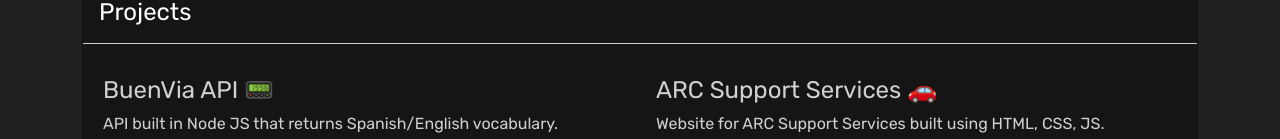
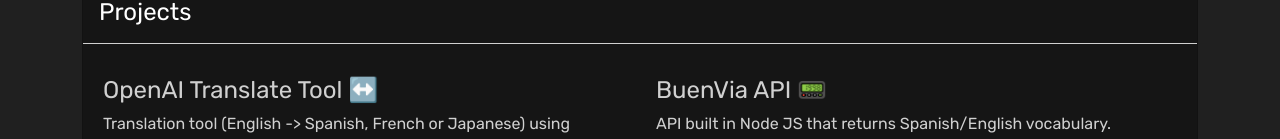
Before and after one commit to BuenVia/portfolio_react, a React (Create React App) app: page / in a window 1280 px wide. Shown: the part 643-782 px from the top of the page. Built offline with nearby package versions, Linux system fonts and the light colour scheme; no server answers.

Commit message:
addition of new project

```diff
--- a/src/projects.js
+++ b/src/projects.js
@@ -1,4 +1,14 @@
 const projects = [
+  {
+    id:8,
+    titleEng: 'OpenAI Translate Tool ↔️',
+    titleEsp: 'OpenAI Herramienta de traducción ↔️',
+    contentEng: 'Translation tool (English -> Spanish, French or Japanese) using OpenAI\'s gpt-4 API.',
+    contentEsp: 'Herramienta de traducción (inglés -> español, francés, japonés) con la API gpt-4 de OpenAI.',
+    site: 'https://translateai.pages.dev/',
+    gitHub: 'https://github.com/BuenVia/translateai',
+    __v: 0,
+  },
   {
     id:7,
     titleEng: 'BuenVia API 📟',
```
